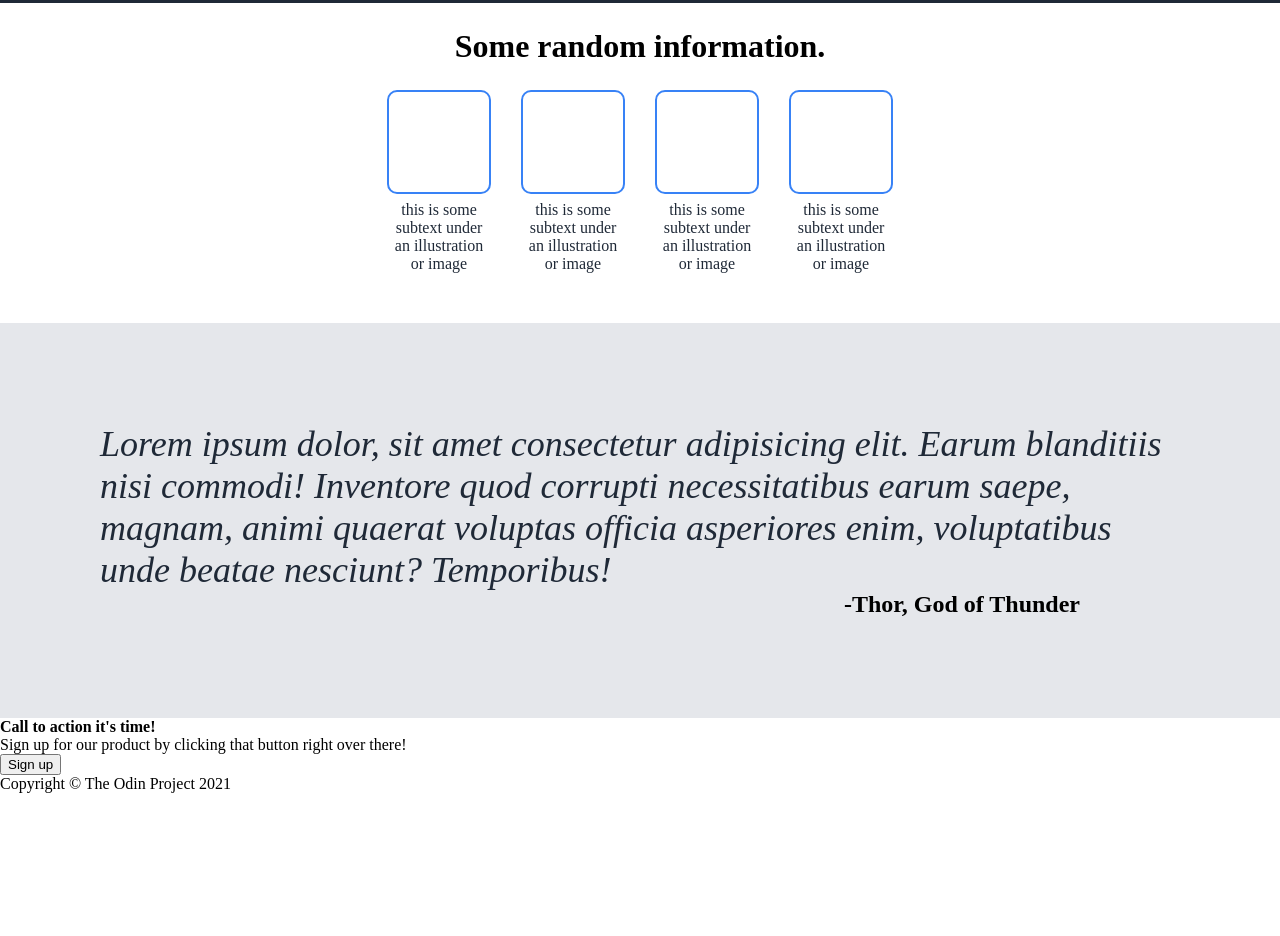
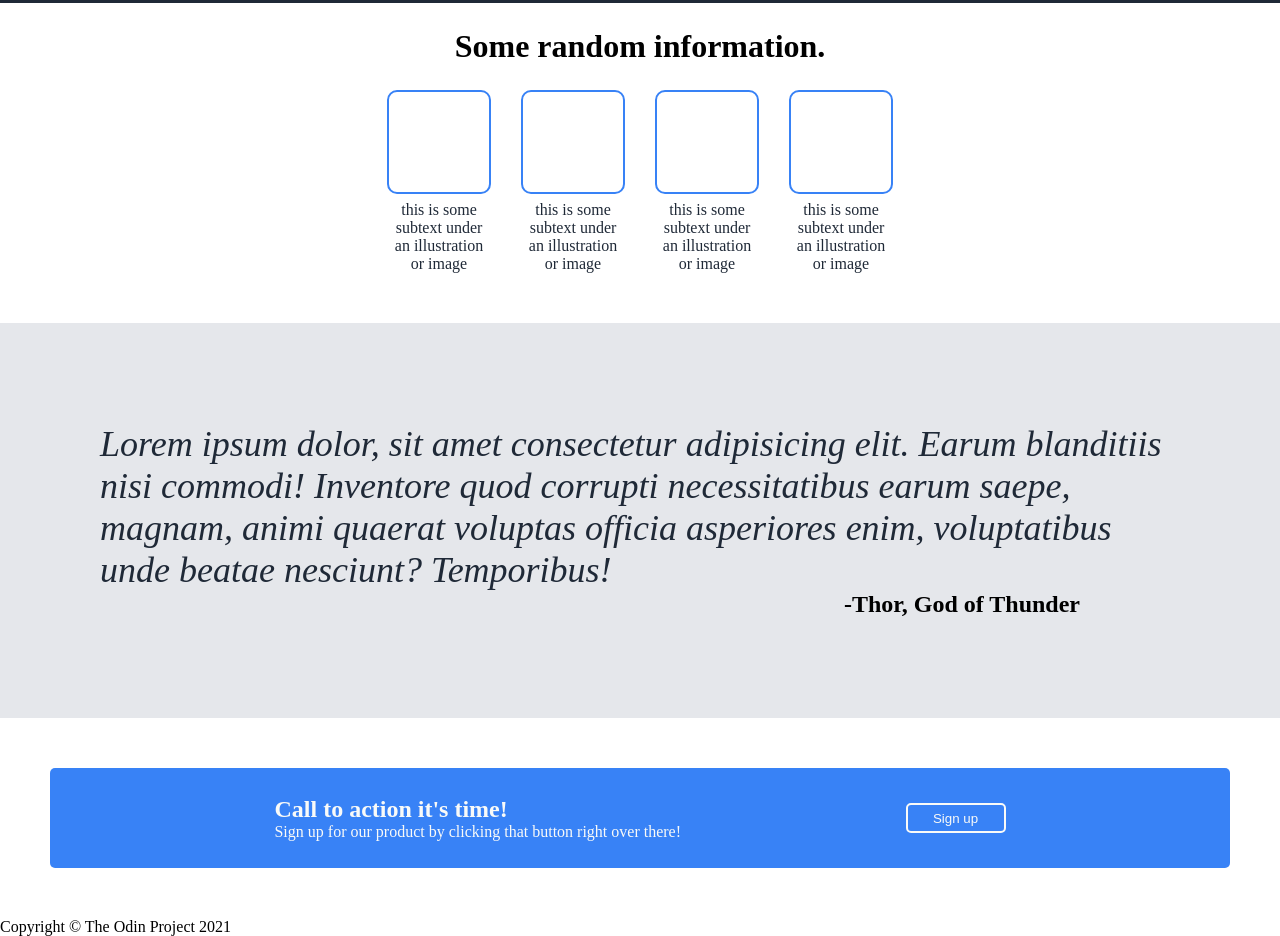
Before and after one commit to AlphaRollins/ODIN-landing-page, a plain HTML site: page index.html in a window 1280 px wide. Shown: the part 555-1491 px from the top of the page. Before the commit the page ends 1348 px from the top, so only its background shows below. Drawn offline with Linux system fonts and the light colour scheme.

Commit message:
Add style to class 'sectionThree'

```diff
--- a/style.css
+++ b/style.css
@@ -149,3 +149,31 @@
     margin-right: 100px;
     font-size: 24px;
 }
+
+.contentSecThree{
+    background-color:#3882f6;
+    display: flex;
+    width: auto;
+    height: 100px;
+    margin: 50px;
+    align-items: center;
+    justify-content: space-evenly;
+    border-radius: 5px;
+}
+
+.LSecThree{
+    color: #F9FAF8;
+}
+
+.LSecThree > h4{
+    font-size: 24px;
+}
+
+#secThreeButton{
+    width: 100px;
+    height: 30px;
+    background-color: #3882f6;
+    color: #F9FAF8;
+    border: 2px solid #F9FAF8;
+    border-radius: 5px;
+}
```
